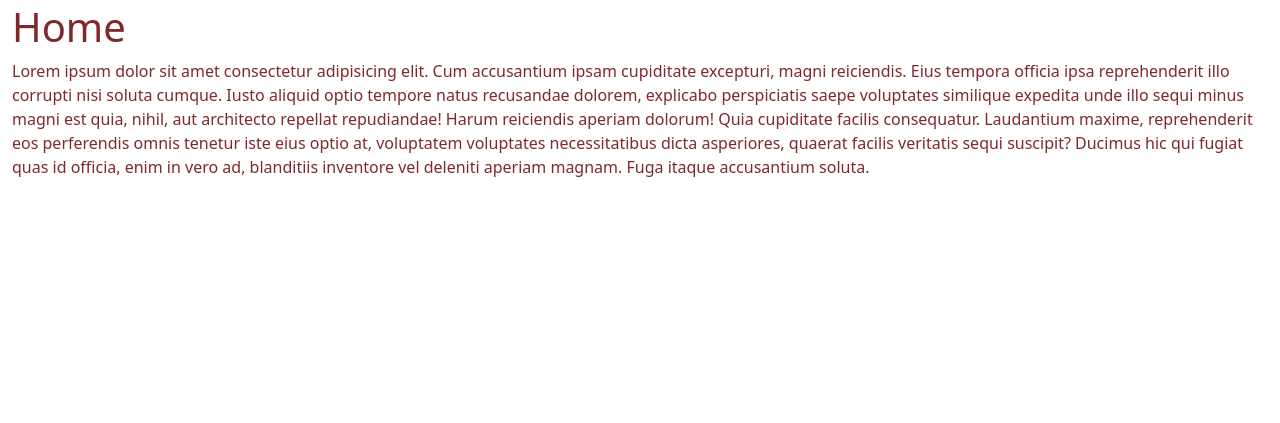
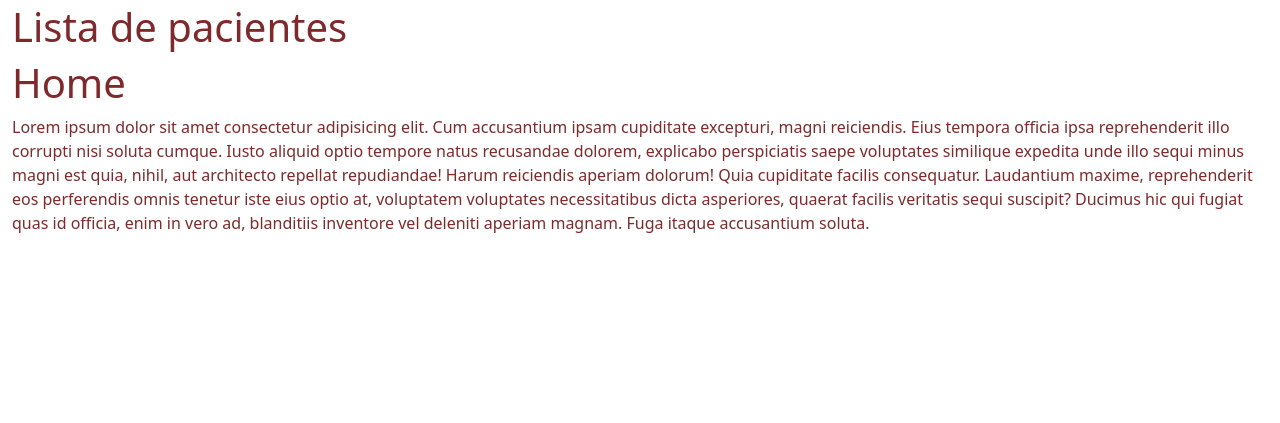
Before and after one commit to Carrerin1957/DMSP-CitasMedicas, a Django app: page / in a window 1280 px wide. Shown: the part 136-559 px from the top of the page. Run offline with Django 4.2, Linux system fonts and the light colour scheme; some libraries are stand-ins or nearby versions.

Commit message:
buscador

```diff
--- a/task/templates/home.html
+++ b/task/templates/home.html
@@ -11,6 +11,7 @@
       </form>
     </div>
   </nav>
+  <h1>Lista de pacientes</h1>
 
 <h1>Home</h1>
 
```
